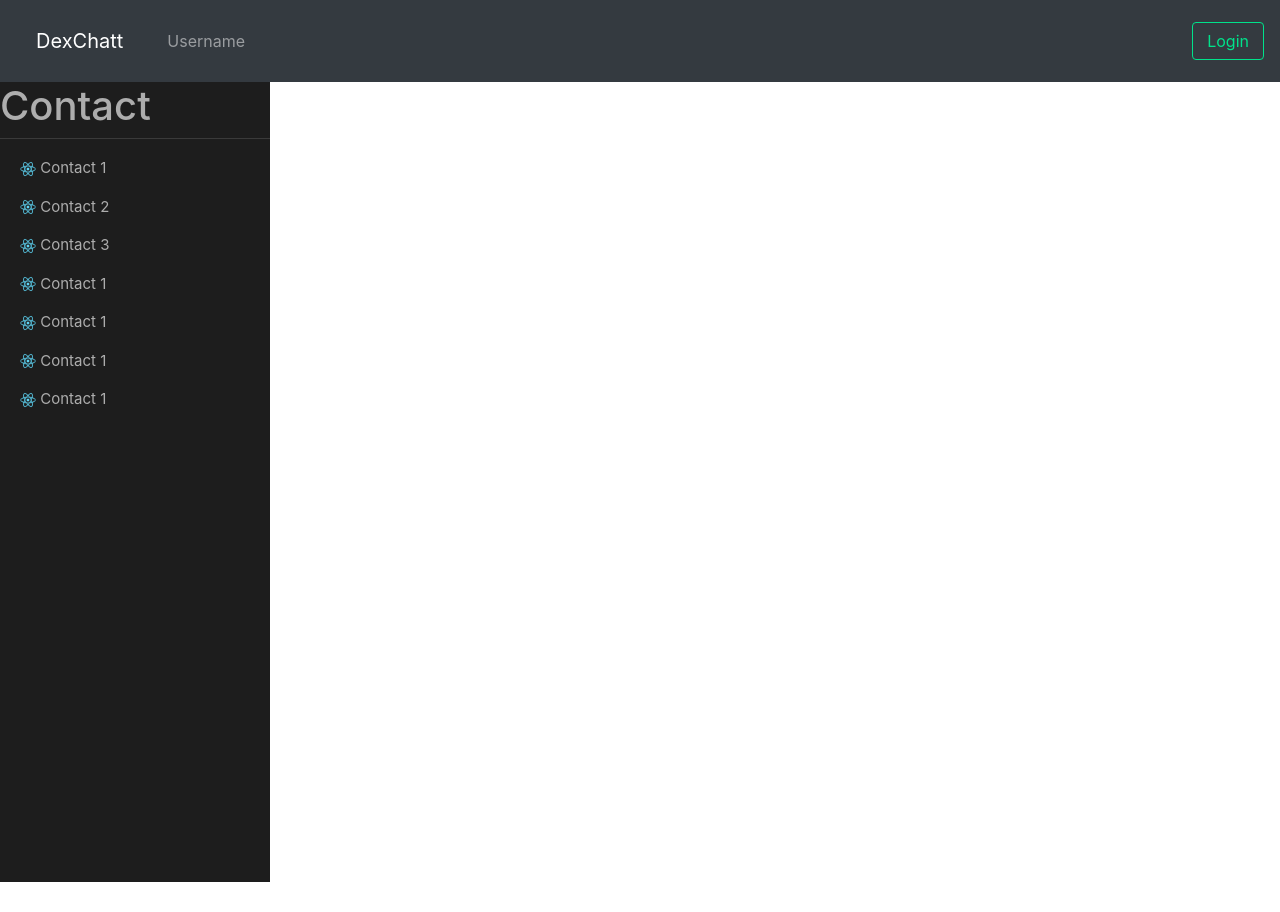
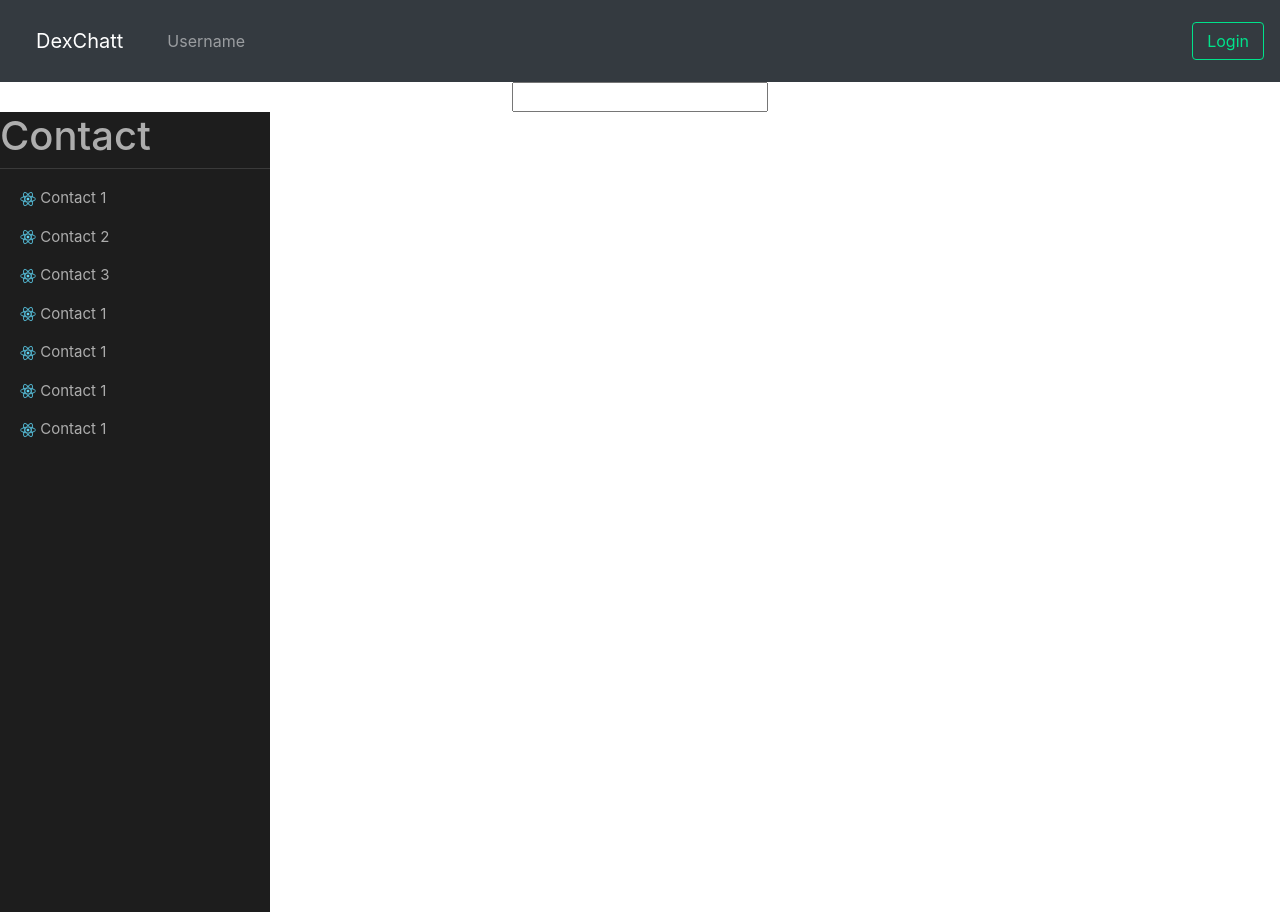
Before and after one commit to madjid123/dexchat, a React (Create React App) app: page / in a window 1280 px wide. Before the commit the page ends 882 px from the top, so only its background shows below. Built offline with nearby package versions, Linux system fonts and the light colour scheme.

Commit message:
Implementing conversation component

```diff
--- a/src/App.css
+++ b/src/App.css
@@ -31,3 +31,12 @@ html, body, #app, #app>div {
    padding: 18px 20px;
    display: inline-block;
  }
+ body .msgForm{
+   display :flex;
+   align-items: center;
+   justify-content: center;
+ }
+ .msgForm{
+
+   right: 50%;
+ }
--- a/src/App.js
+++ b/src/App.js
@@ -1,6 +1,7 @@
 
 import NavBar from './components/NavBar'
 import Contacts from './components/Contacts'
+import Conversation from './components/Conversation'
 import 'bootstrap/dist/css/bootstrap.min.css';
 import './App.css';
 function App() {
@@ -8,7 +9,7 @@ function App() {
 
     <>
       <NavBar ></NavBar>
-
+      <Conversation></Conversation>
       <Contacts style={{ height: '100%' }}></Contacts>
 
 
--- a/src/components/Conversation.jsx
+++ b/src/components/Conversation.jsx
@@ -0,0 +1,14 @@
+import React from 'react';
+
+function Conversation() {
+
+    return (
+        <>
+            <form className="msgForm">
+                <input type="text"></input>
+            </form>
+        </>
+    )
+}
+
+export default Conversation;
--- a/src/components/NavBar.jsx
+++ b/src/components/NavBar.jsx
@@ -1,5 +1,5 @@
 import React from 'react';
-import { Navbar, Nav, Button, Form, FormControl } from 'react-bootstrap'
+import { Navbar, Nav, Button } from 'react-bootstrap'
 
 
 function NavBar() {
```
Also changed, not shown: src/components/Contacts.jsx (line endings or trailing spaces), 1 other file (tests, documents, lock files or other folders).
